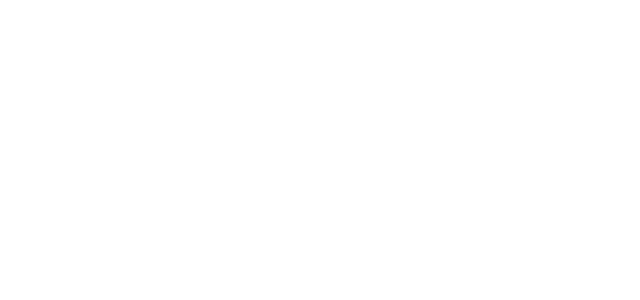
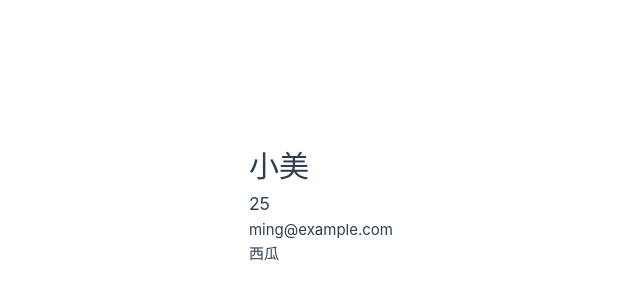
Before and after one commit to idben/EEIT215_20260413, a Vue app in the folder test001/: page / in a window 1280 px wide. Shown: the part 196-496 px from the top of the page, without its empty margins (247-887 px from the left). Built offline with nearby package versions, Linux system fonts and the light colour scheme.

Commit message:
Test02 reactive

```diff
--- a/test001/src/Test02.vue
+++ b/test001/src/Test02.vue
@@ -1,3 +1,22 @@
-<script setup></script>
-<template></template>
+<script setup>
+import { reactive } from 'vue';
+
+const user = reactive({
+  name: '小明',
+  age: 25,
+  email: 'ming@example.com'
+})
+const items = reactive(['蘋果', '香蕉', '橘子'])
+user.name = "小美";
+items.unshift("西瓜");
+</script>
+<template>
+    <div>
+        <h1>{{user.name}}</h1>
+        <h3>{{user.age}}</h3>
+        <h4>{{user.email}}</h4>
+        <h4>{{items[0]}}</h4>
+    </div>
+
+</template>
 <style scoped></style>
```
